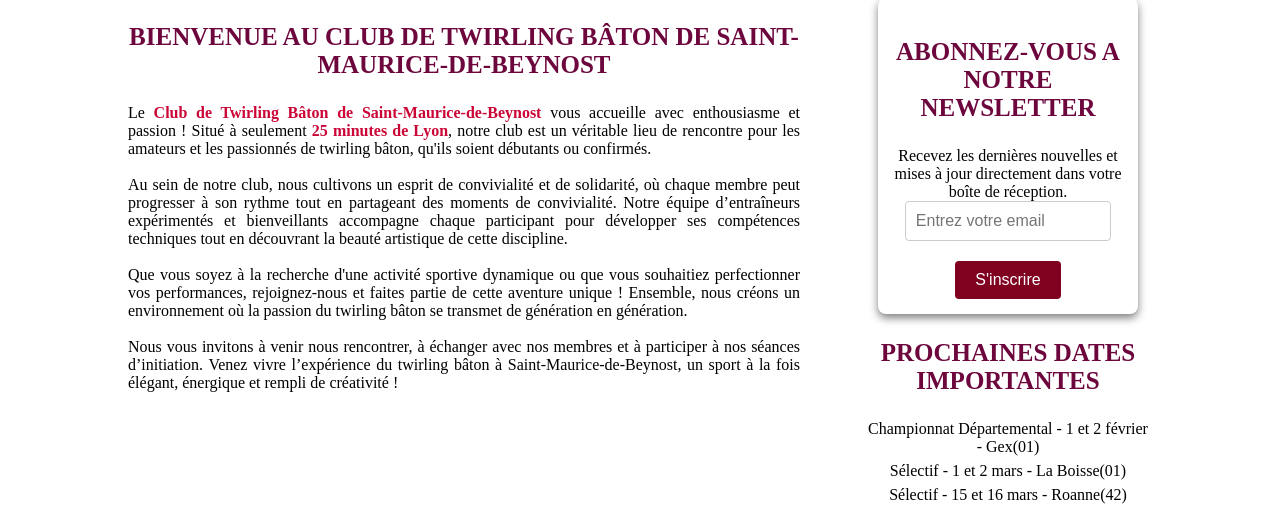
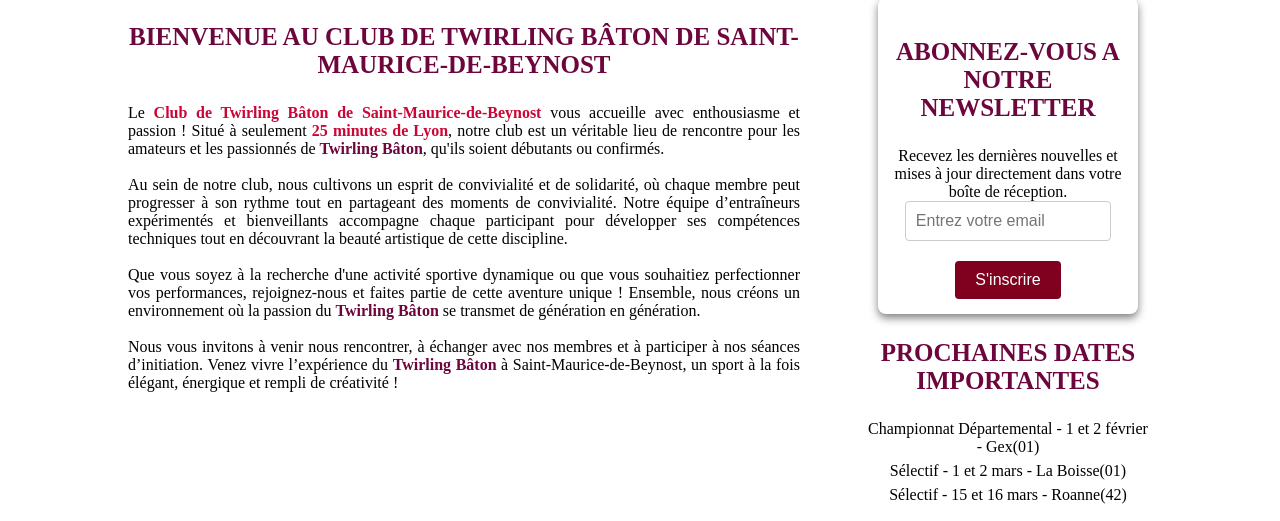
Before and after one commit to LyneSG/SAE_105_web, a plain HTML site: page index.html in a window 1280 px wide. Shown: the part 122-643 px from the top of the page. Drawn offline with Linux system fonts and the light colour scheme.

Commit message:
petit modif de merde

```diff
--- a/index.html
+++ b/index.html
@@ -31,15 +31,15 @@
             <h1>Bienvenue au Club de Twirling Bâton de Saint-Maurice-de-Beynost</h1>
 
             <p>Le <strong>Club de Twirling Bâton de Saint-Maurice-de-Beynost</strong> vous accueille avec enthousiasme et passion ! Situé à seulement <strong>25 minutes de Lyon</strong>,
-                notre club est un véritable lieu de rencontre pour les amateurs et les passionnés de twirling bâton, qu'ils soient débutants ou confirmés.</p> <br>
+                notre club est un véritable lieu de rencontre pour les amateurs et les passionnés de <em>Twirling Bâton</em>, qu'ils soient débutants ou confirmés.</p> <br>
 
             <p>Au sein de notre club, nous cultivons un esprit de convivialité et de solidarité, où chaque membre peut progresser à son rythme tout en partageant des moments de convivialité.
                 Notre équipe d’entraîneurs expérimentés et bienveillants accompagne chaque participant pour développer ses compétences techniques tout en découvrant la beauté artistique de cette discipline.</p> <br>
 
             <p>Que vous soyez à la recherche d'une activité sportive dynamique ou que vous souhaitiez perfectionner vos performances, rejoignez-nous et faites partie de cette aventure unique !
-                Ensemble, nous créons un environnement où la passion du twirling bâton se transmet de génération en génération.</p> <br>
+                Ensemble, nous créons un environnement où la passion du <em>Twirling Bâton</em> se transmet de génération en génération.</p> <br>
 
-            <p>Nous vous invitons à venir nous rencontrer, à échanger avec nos membres et à participer à nos séances d’initiation. Venez vivre l’expérience du twirling bâton à Saint-Maurice-de-Beynost,
+            <p>Nous vous invitons à venir nous rencontrer, à échanger avec nos membres et à participer à nos séances d’initiation. Venez vivre l’expérience du <em>Twirling Bâton</em> à Saint-Maurice-de-Beynost,
                 un sport à la fois élégant, énergique et rempli de créativité !</p>
         </main>
 
```
